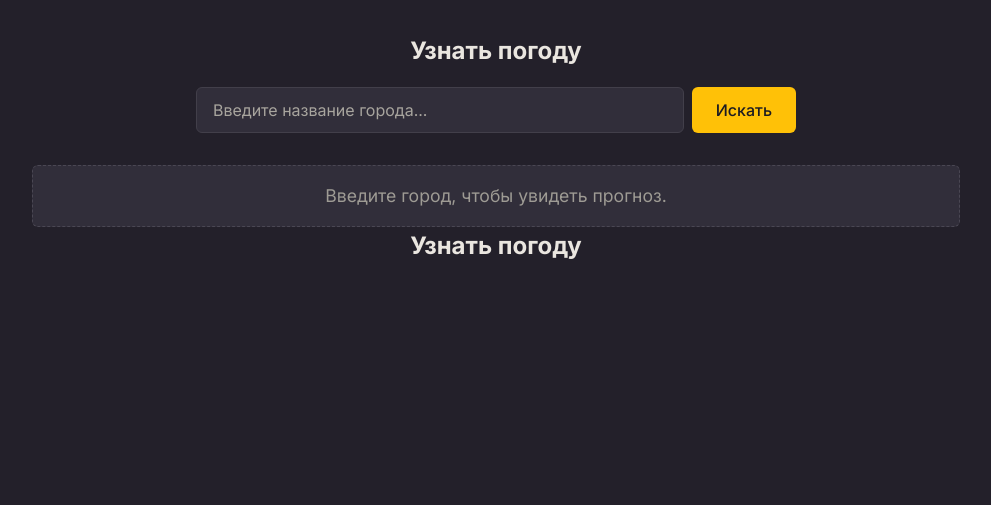
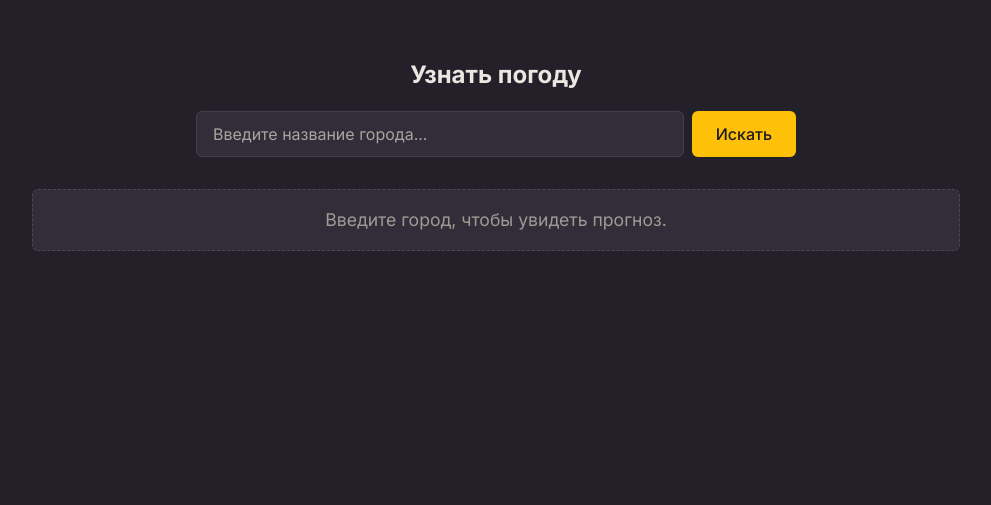
Before and after one commit to ToMaTiKkk/stylish_weather_web_app, a FastAPI app: page / in a window 1280 px wide. Shown: the part 100-605 px from the top of the page, without its empty margins (144-1135 px from the left). Run offline with FastAPI, Linux system fonts and the light colour scheme.

Commit message:
update ux for recent city and update logic show/not show

```diff
--- a/app/static/css/style.css
+++ b/app/static/css/style.css
@@ -334,7 +334,6 @@
     background-color: #312E3A;
     padding: 0.75rem 1.25rem;
     border-radius: 6px;
-    margin-bottom: 1.5rem; /* отступ перед формой */
     border: 1px solid #423F4A;
     text-align: center;
     font-size: 0.95rem;
--- a/app/static/js/script.js
+++ b/app/static/js/script.js
@@ -199,7 +199,11 @@
             if (data && data.city_info) {
                 saveLastSearchedCity(data.city_info)
                 // обновляем предложение, чтобы был уже другой город
-                loadAndShowLastCitySuggestion();
+            }
+
+            // скрываем недавний поиск после успешного нового
+            if (lastCitySuggestionContainer) {
+                lastCitySuggestionContainer.style.display = 'none';
             }
         } catch (error) {
             console.error('Ошибка при получении погоды:', error);
--- a/app/templates/index.html
+++ b/app/templates/index.html
@@ -25,6 +25,15 @@
     </header>
 
     <main class="container">
+        <section id="last-city-suggestion-wrapper" style="margin-bottom: 1.5rem;"> <!-- Добавим обертку для отступа -->
+            <div id="last-city-suggestion" class="last-city-prompt" style="display: none;">
+                <p>
+                    Недавно вы искали: <strong id="last-city-name"></strong>.
+                    <button id="show-last-city-weather" class="button-secondary">Показать погоду</button>
+                </p>
+            </div>
+        </section>
+
         <section id="city-input-section">
             <h2>Узнать погоду</h2>
             <form id="weatherForm">
@@ -42,16 +51,6 @@
             <!-- здесь будет отображаться погода -->
             <p class="placeholder-text">Введите город, чтобы увидеть прогноз.</p>
         </section>
-
-        <section id="city-input-section">
-            <h2>Узнать погоду</h2>
-            <!-- блок для предложения по последнему городу -->
-            <div id="last-city-suggestion" class="last-city-prompt" style="display: none;">
-                <p>
-                    Недавно вы искали: <strong id="last-city-name"></strong>.
-                    <button id="show-last-city-weather" class="button-secondary">Показать погоду</button>
-                </p>
-        </div>
     </main>
 
     <footer class="app-footer">
```
